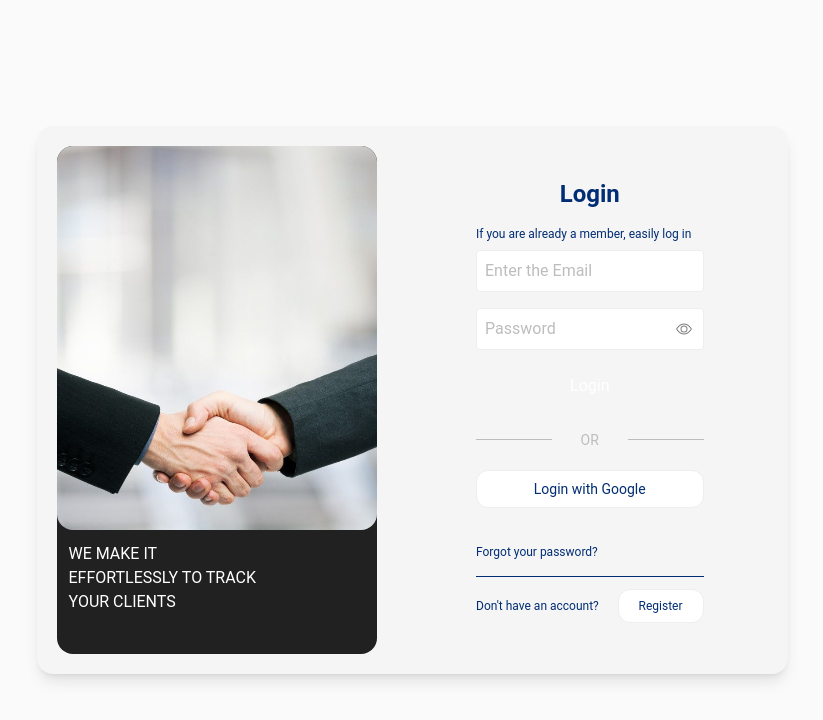
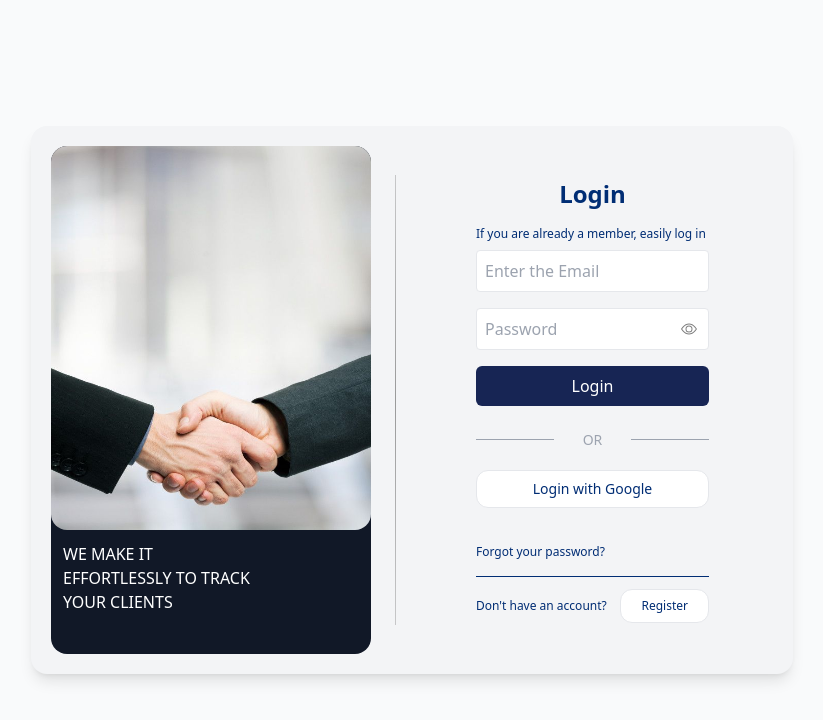
Before and after one commit to famnas321/Tripeazy-Agency-02, a React (Vite) app in the folder Client/: page / in a window 1280 px wide. Shown: the top 720 px of the page, without its empty margins (228-1051 px from the left). Built offline with nearby package versions, Linux system fonts and the light colour scheme.

Commit message:
committed on 23.2.2025 /6

```diff
--- a/Client/tailwind.config.js
+++ b/Client/tailwind.config.js
@@ -1,19 +1,16 @@
-// Import withMT from material-tailwind/utils
-const withMT = require("@material-tailwind/react/utils/withMT");
-
 /** @type {import('tailwindcss').Config} */
-module.exports = withMT({
+export default {
   content: [
     "./index.html",
     "./src/**/*.{js,ts,jsx,tsx}",
   ],
   theme: {
     extend: {
-      colors: {  // Fix typo from "colours" to "colors"
+      colours:{
         'custom-purple': '#271A4B',
         'custom-Gray': '#F5F6FA',
       }
     },
   },
   plugins: [],
-});
+}
```
Also changed, not shown: 1 other file (tests, documents, lock files or other folders).
